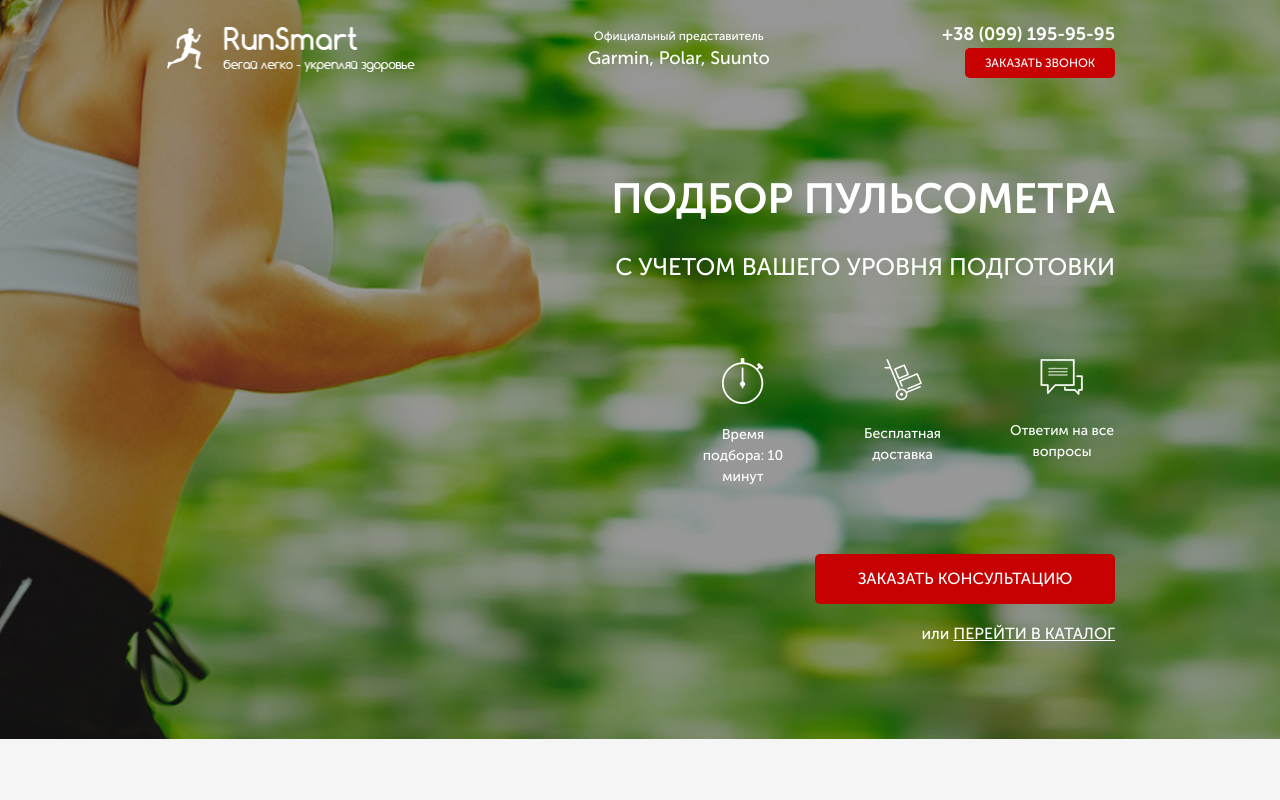
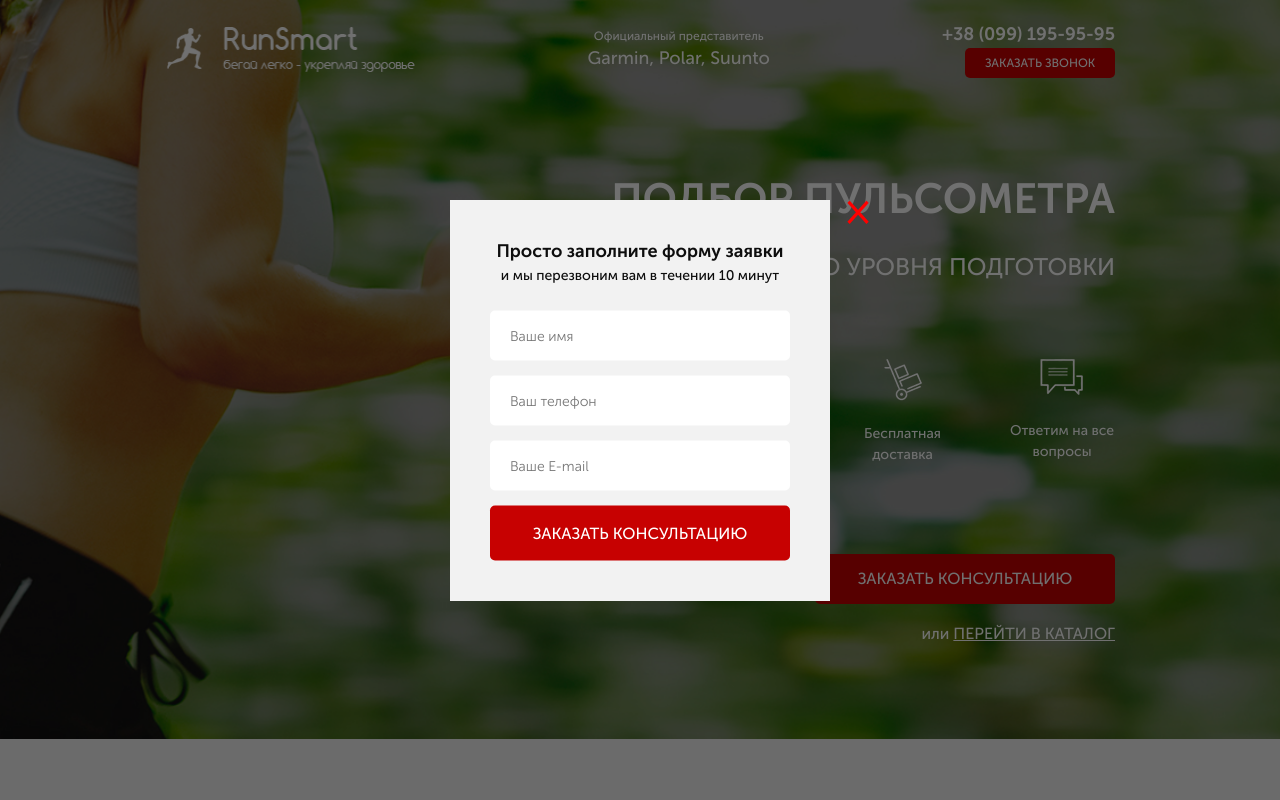
Before and after one commit to Fizzzle/pulse, a website: page src/index.html in a window 1280 px wide. Both pictures are taken after a click on the button "ЗАКАЗАТЬ ЗВОНОК". Shown: the top 800 px of the page. Drawn offline with nearby package versions, Linux system fonts and the light colour scheme; files that its build step writes are made by us from their sources; files whose address does not match are found by name.

Commit message:
modal window jquery

```diff
--- a/src/index.html
+++ b/src/index.html
@@ -26,7 +26,7 @@
                 <div class="header__contacts">
                     <a href="tel:380991959595" class="header__phone">+38 (099) 195-95-95
                     </a>
-                    <button class="button">заказать звонок</button>
+                    <button data-modal="consultation" class="button">заказать звонок</button>
                 </div>
             </header>
 
@@ -53,7 +53,7 @@
                     </div>
                 </div>
 
-                <button class="button button_main">заказать кОНСУЛЬТАЦИЮ</button>
+                <button data-modal="consultation" class="button button_main">заказать кОНСУЛЬТАЦИЮ</button>
                 <div class="promo__link">или <a href="#">ПЕРЕЙТИ В КАТАЛОГ</a></div>
             </div>
         </div>
@@ -181,7 +181,7 @@
                         <div class="catalog-item__content catalog-item__content_active">
                             <img src="./img/pulsometr.png" alt="Pulsometr" class="catalog-item__img">
                             <div class="catalog-item__subtitle">
-                                Пульсометр Polar FT1
+                                Пульсометр Polar FT2
                             </div>
                             <div class="catalog-item__descr">
                                 Для первых шагов в тренировках, основанных на сердечном ритме
@@ -569,6 +569,39 @@
         </div>
     </footer>
 
+    <div class="overlay">
+        <div class="modal" id="consultation">
+            <div class="modal__close">&times;</div>
+            <div class="modal__subtitle">Просто заполните форму заявки</div>
+            <div class="modal__descr">и мы перезвоним вам в течении 10 минут</div>
+            <form class="feed-form feed-form_mt25" action="#">
+                <input name="name" required placeholder="Ваше имя" type="text">
+                <input name="phone" required placeholder="Ваш телефон" type="number">
+                <input name="email" required placeholder="Ваше E-mail" type="email">
+                <button class="button button_submit">Заказать консультацию</button>
+            </form>
+        </div>
+
+        <div class="modal" id="order">
+            <div class="modal__close">&times;</div>
+            <div class="modal__subtitle">Ваш заказ:</div>
+            <div class="modal__descr">Пульсометр Polar FT1</div>
+            <form class="feed-form feed-form_mt25" action="#">
+                <input name="name" required placeholder="Ваше имя" type="text">
+                <input name="phone" required placeholder="Ваш телефон" type="number">
+                <input name="email" required placeholder="Ваше E-mail" type="email">
+                <button class="button button_submit">Купить</button>
+            </form>
+        </div>
+
+
+        <div class="modal modal_mini" id="thanks">
+            <div class="modal__close">&times;</div>
+            <div class="modal__subtitle">Спасибо за вашу заявку!</div>
+            <div class="modal__descr">Наш менеджер свяжется с вами в ближайшее время!</div>
+        </div>
+    </div>
+
     <script type="text/javascript" src="//code.jquery.com/jquery-1.11.0.min.js"></script>
     <script type="text/javascript" src="//code.jquery.com/jquery-migrate-1.2.1.min.js"></script>
     <script src="./js/slick.min.js"></script>
--- a/src/js/script.js
+++ b/src/js/script.js
@@ -33,4 +33,18 @@ $(document).ready(function(){
 
     toggleSlide('.catalog-item__link');
     toggleSlide('.catalog-item__back');
+
+    // modal
+    $('[data-modal=consultation]').on('click', function () {
+        $('.overlay, #consultation').fadeIn('slow');
+    });
+    $('.modal__close').on('click', function () {
+        $('.overlay, #consultation, #thanks, #order').fadeOut('slow');
+    });
+    $('.button_mini').each(function (i) {
+        $(this).on('click', function () {
+            $('#order .modal__descr').text($('.catalog-item__subtitle').eq(i).text());
+            $('.overlay, #order').fadeIn('slow');
+        })
+    })
 });
--- a/src/sass/block/_forms.sass
+++ b/src/sass/block/_forms.sass
@@ -15,3 +15,6 @@
         font-weight: 300
         &:nth-last-child(1)
             margin-bottom: 20px
+
+    &_mt25
+        margin-top: 25px
--- /dev/null
+++ b/src/sass/block/_modal.sass
@@ -0,0 +1,39 @@
+.overlay
+    display: none
+    position: fixed
+    width: 100%
+    height: 100%
+    top: 0
+    background-color: rgba(0,0,0, .56 )
+.modal
+    position: absolute
+    top: 50%
+    left: 50%
+    transform: translate(-50%, -50%)
+    width: 380px
+    min-height: 400px
+    background-color: #f2f2f2
+    padding: 38px 40px 40px 40px
+    &__close
+        position: absolute
+        top: 0
+        right: -40px
+        color: red
+        font-size: 41px
+        line-height: 21px
+        cursor: pointer
+    &__subtitle
+        font-size: 18px
+        color: #0d0d0d
+        font-weight: 700
+        text-align: center
+    &__descr
+        color: #0d0d0d
+        font-size: 14px
+        font-weight: 500
+        text-align: center
+    &_mini
+        min-height: 140px
+
+#consultation, #order, #thanks
+    display: none
--- a/src/sass/style.sass
+++ b/src/sass/style.sass
@@ -20,5 +20,6 @@
 @import './block/catalog'
 @import './block/clients'
 @import './block/footer'
+@import './block/modal'
 
 @import './base/media'
```
Also changed, not shown: src/css/style.min.css, src/js/script.min.js.
